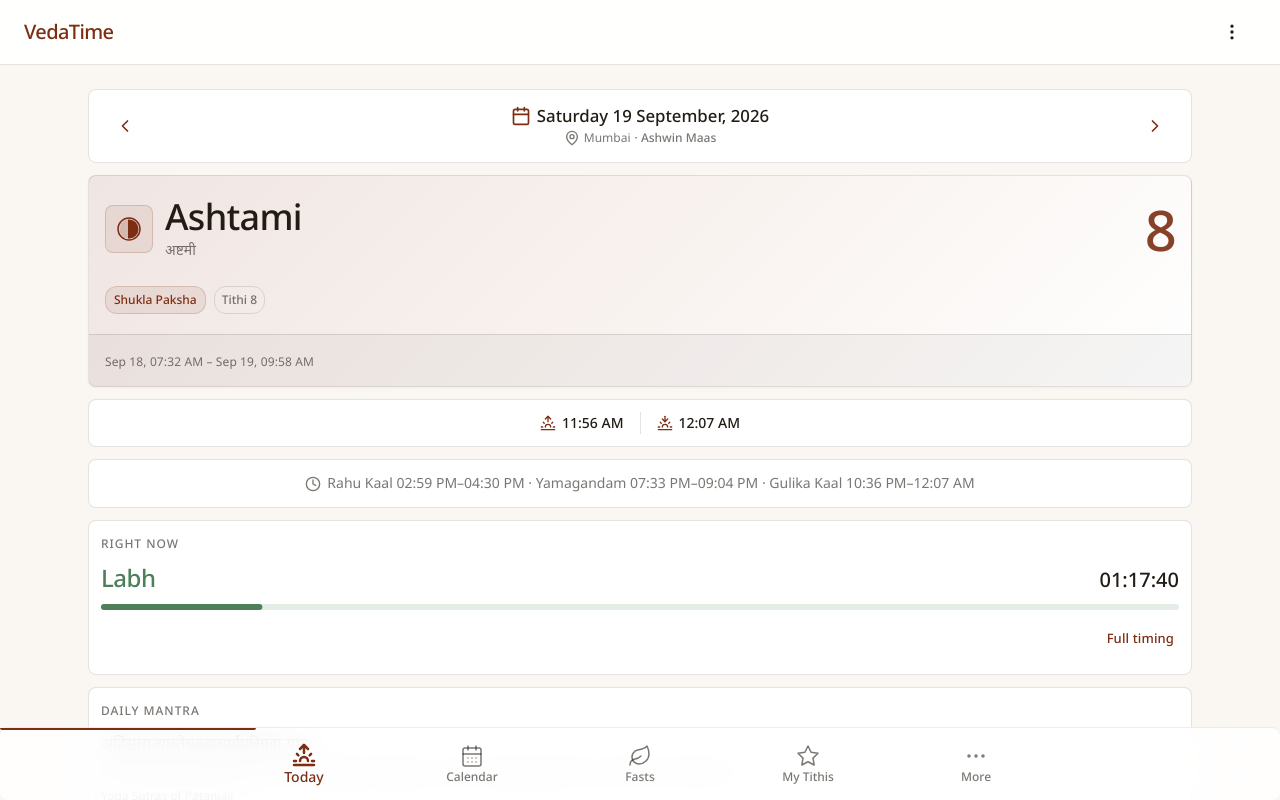
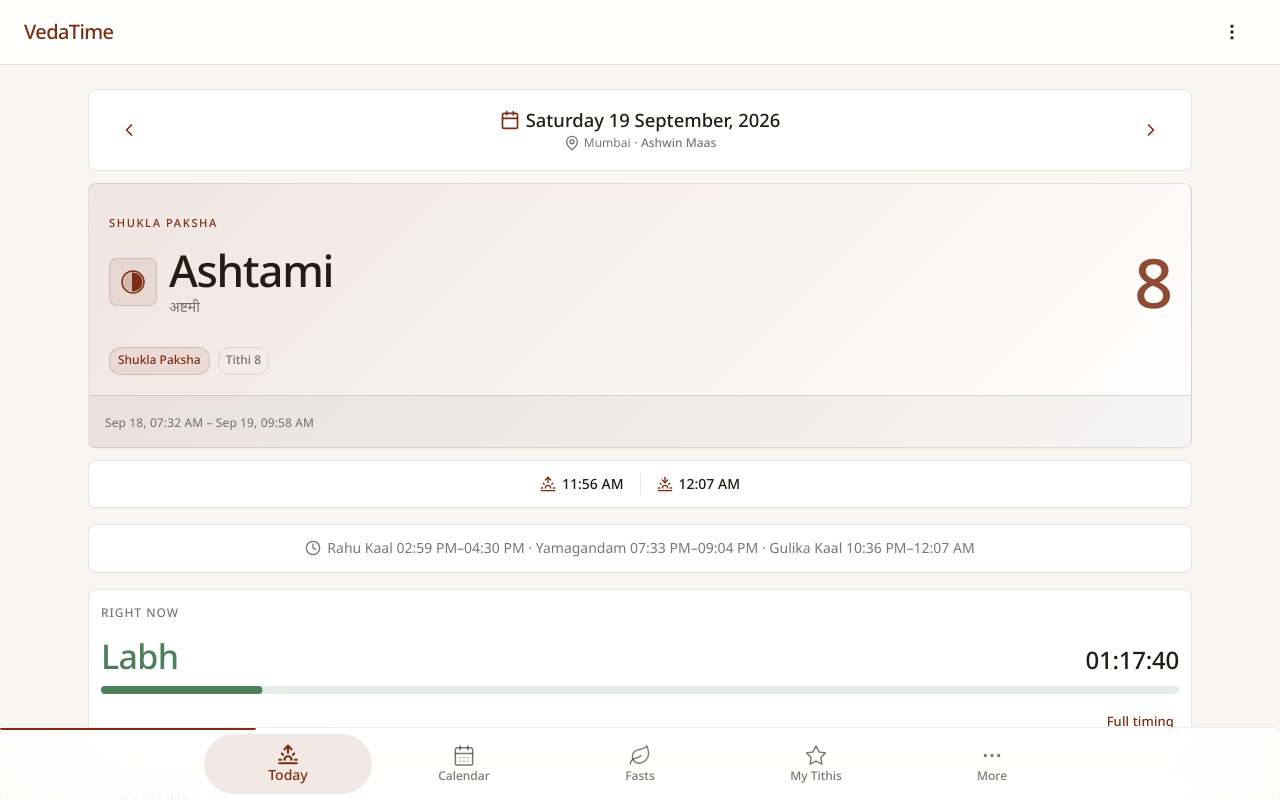
Before and after one commit to NaveenKoti/PanchangPro, a React (Vite) app: page / in a window 1280 px wide. Both pictures are taken after a click on the button "Skip setup". Shown: the top 800 px of the page. Built offline with nearby package versions, Linux system fonts and the light colour scheme.

Commit message:
style: awwwards editorial pass (eyebrow hero, pill nav, soft shadows), zero behavior change

```diff
--- a/src/components/BottomNav.tsx
+++ b/src/components/BottomNav.tsx
@@ -80,12 +80,17 @@ export const BottomNav: React.FC<BottomNavProps> = ({ value, onChange, onShowMor
             minHeight: 48,
             minWidth: 'auto',
             padding: isMobile ? '8px 4px' : '10px 8px',
+            margin: isMobile ? '4px 2px' : '6px 4px',
+            borderRadius: 999,
             color: theme.palette.text.secondary,
             transition: 'all 0.2s cubic-bezier(0.4, 0, 0.2, 1)',
             '&:hover': {
               bgcolor: alpha(theme.palette.text.primary, theme.palette.mode === 'dark' ? 0.08 : 0.04),
             },
             '&:active': { transform: 'scale(0.97)' },
+            '&.Mui-selected': {
+              bgcolor: alpha(theme.palette.primary.main, theme.palette.mode === 'dark' ? 0.16 : 0.1),
+            },
           },
           '& .Mui-selected': {
             color: `${theme.palette.primary.main} !important`,
--- a/src/components/TithiCard.tsx
+++ b/src/components/TithiCard.tsx
@@ -95,8 +95,20 @@ export const TithiCard: React.FC<TithiCardProps> = ({ tithi, compact = false, on
       }}
     >
       <CardContent sx={{ p: 0, '&:last-child': { pb: 0 } }}>
-        {/* Header - Minimal */}
-        <Box sx={{ px: 2, pt: 2.5, pb: 1.5 }}>
+        {/* Header - editorial: eyebrow paksha, display name, moon tile */}
+        <Box sx={{ px: 2.5, pt: 3, pb: 2 }}>
+          <Typography
+            variant="overline"
+            sx={{
+              color: accent.main,
+              fontSize: '0.7rem',
+              letterSpacing: '0.14em',
+              mb: 1,
+              display: 'block',
+            }}
+          >
+            {isShukla ? 'Shukla Paksha' : 'Krishna Paksha'}
+          </Typography>
           <Box sx={{ display: 'flex', alignItems: 'center', gap: 1.5, mb: 1.5 }}>
             <Box
               sx={{
@@ -153,11 +165,11 @@ export const TithiCard: React.FC<TithiCardProps> = ({ tithi, compact = false, on
                 variant="h4"
                 sx={{
                   fontWeight: 500,
-                  fontSize: isMobile ? 'clamp(1.75rem, 7vw, 2rem)' : '2.25rem',
+                  fontSize: isMobile ? 'clamp(2rem, 8vw, 2.5rem)' : '2.75rem',
                   color: 'text.primary',
-                  letterSpacing: '-0.02em',
+                  letterSpacing: '-0.03em',
                   mb: 0.25,
-                  lineHeight: 1.15,
+                  lineHeight: 1.1,
                 }}
               >
                 {tithi.name}
@@ -179,10 +191,10 @@ export const TithiCard: React.FC<TithiCardProps> = ({ tithi, compact = false, on
               sx={{
                 marginLeft: 'auto',
                 fontWeight: 500,
-                fontSize: 'clamp(2.75rem, 12vw, 3.5rem)',
+                fontSize: 'clamp(3.25rem, 14vw, 4.25rem)',
                 lineHeight: 1,
                 color: 'primary.main',
-                opacity: 0.9,
+                opacity: 0.85,
                 letterSpacing: '-0.03em',
                 flexShrink: 0,
               }}
@@ -193,7 +205,7 @@ export const TithiCard: React.FC<TithiCardProps> = ({ tithi, compact = false, on
         </Box>
 
         {/* Paksha Chips - Minimal */}
-        <Box sx={{ px: 2, pb: 2.5 }}>
+        <Box sx={{ px: 2.5, pb: 2.5 }}>
           <Box sx={{ display: 'flex', gap: 1 }}>
             <Chip
               label={isShukla ? 'Shukla Paksha' : 'Krishna Paksha'}
--- a/src/components/TodayTimingClock.tsx
+++ b/src/components/TodayTimingClock.tsx
@@ -101,11 +101,11 @@ export const TodayTimingClock: React.FC<TodayTimingClockProps> = ({ onOpenTiming
         </Typography>
       }
     >
-      <Box sx={{ display: 'flex', alignItems: 'baseline', justifyContent: 'space-between', gap: 1, flexWrap: 'wrap' }}>
-        <Typography variant="h5" sx={{ fontWeight: 500, color: tone, letterSpacing: '-0.02em', lineHeight: 1.2 }}>
+      <Box sx={{ display: 'flex', alignItems: 'baseline', justifyContent: 'space-between', gap: 1, flexWrap: 'wrap', mt: 0.5 }}>
+        <Typography variant="h4" sx={{ fontWeight: 500, color: tone, letterSpacing: '-0.02em', lineHeight: 1.15 }}>
           {name}
         </Typography>
-        <Typography variant="h6" sx={{ fontWeight: 500, color: 'text.primary', fontVariantNumeric: 'tabular-nums' }} aria-live="off">
+        <Typography variant="h5" sx={{ fontWeight: 500, color: 'text.primary', fontVariantNumeric: 'tabular-nums', letterSpacing: '-0.01em' }} aria-live="off">
           {formatCountdown(active.endTime.getTime() - now.getTime())}
         </Typography>
       </Box>
@@ -113,8 +113,8 @@ export const TodayTimingClock: React.FC<TodayTimingClockProps> = ({ onOpenTiming
         variant="determinate"
         value={progress}
         sx={{
-          mt: 1,
-          height: 6,
+          mt: 1.25,
+          height: 8,
           borderRadius: 999,
           bgcolor: alpha(tone, 0.15),
           '& .MuiLinearProgress-bar': { bgcolor: tone, borderRadius: 999 },
--- a/src/components/layout/SectionCard.tsx
+++ b/src/components/layout/SectionCard.tsx
@@ -2,11 +2,13 @@
  * SectionCard — the ONE shared card primitive (Layout stage).
  *
  * Standard: elevation 0, `1px solid` divider border, radius from theme,
- * standard padding theme.spacing(2), dense variant theme.spacing(1.5).
+ * standard padding theme.spacing(2), dense variant theme.spacing(1.5),
+ * canonical soft shadow (documented in vedaTheme CARD SPEC).
  * Consume tokens via useTheme() — never hardcode.
  */
 import React from 'react';
 import { Card, CardContent, CardHeader, useTheme } from '@mui/material';
+import { alpha } from '@mui/material/styles';
 
 export interface SectionCardProps {
   title?: React.ReactNode;
@@ -37,7 +39,11 @@ export const SectionCard = React.forwardRef<HTMLDivElement, SectionCardProps>(fu
         // (8): numeric 1 = 8px crisp. Never pass the raw token (8 → 64px!).
         borderRadius: 1,
         bgcolor: 'background.paper',
-        mb: 1.5,
+        mb: 2,
+        boxShadow:
+          theme.palette.mode === 'dark'
+            ? `0 1px 3px ${alpha(theme.palette.common.black, 0.3)}`
+            : `0 1px 3px ${alpha(theme.palette.common.black, 0.04)}`,
       }}
     >
       {(title || action) && (
--- a/src/screens/TodayScreen.tsx
+++ b/src/screens/TodayScreen.tsx
@@ -452,8 +452,8 @@ export const TodayScreen: React.FC<TodayScreenProps> = ({ onFestivalOpen }) => {
             bgcolor: 'background.paper',
           }}
         >
-          <CardContent sx={{ p: 1.5, '&:last-child': { pb: 1.5 } }}>
-            <Box sx={{ display: 'flex', alignItems: 'center', justifyContent: 'space-between', gap: 1 }}>
+          <CardContent sx={{ p: 2, '&:last-child': { pb: 2 } }}>
+            <Box sx={{ display: 'flex', alignItems: 'center', justifyContent: 'space-between', gap: 1.5 }}>
               <IconButton
                 onClick={handlePrevDay}
                 size="small"
@@ -472,7 +472,7 @@ export const TodayScreen: React.FC<TodayScreenProps> = ({ onFestivalOpen }) => {
                       fontWeight: 500,
                       lineHeight: 1.3,
                       color: 'text.primary',
-                      fontSize: isMobile ? '0.85rem' : '1.05rem',
+                      fontSize: isMobile ? '0.95rem' : '1.15rem',
                       wordBreak: 'break-word',
                       maxWidth: '100%',
                     }}
@@ -608,7 +608,10 @@ export const TodayScreen: React.FC<TodayScreenProps> = ({ onFestivalOpen }) => {
           </Typography>
         }
       >
-        <Typography variant="body1" sx={{ fontWeight: 500, color: 'text.primary', lineHeight: 1.6 }}>
+        <Typography
+          variant="body1"
+          sx={{ fontWeight: 400, fontStyle: 'italic', fontSize: '1.05rem', color: 'text.primary', lineHeight: 1.7, borderLeft: '2px solid', borderColor: 'primary.main', pl: 1.5 }}
+        >
           {dailyMantra.sanskrit}
         </Typography>
         <Typography variant="body2" sx={{ color: 'text.secondary', mt: 0.5 }}>
```
